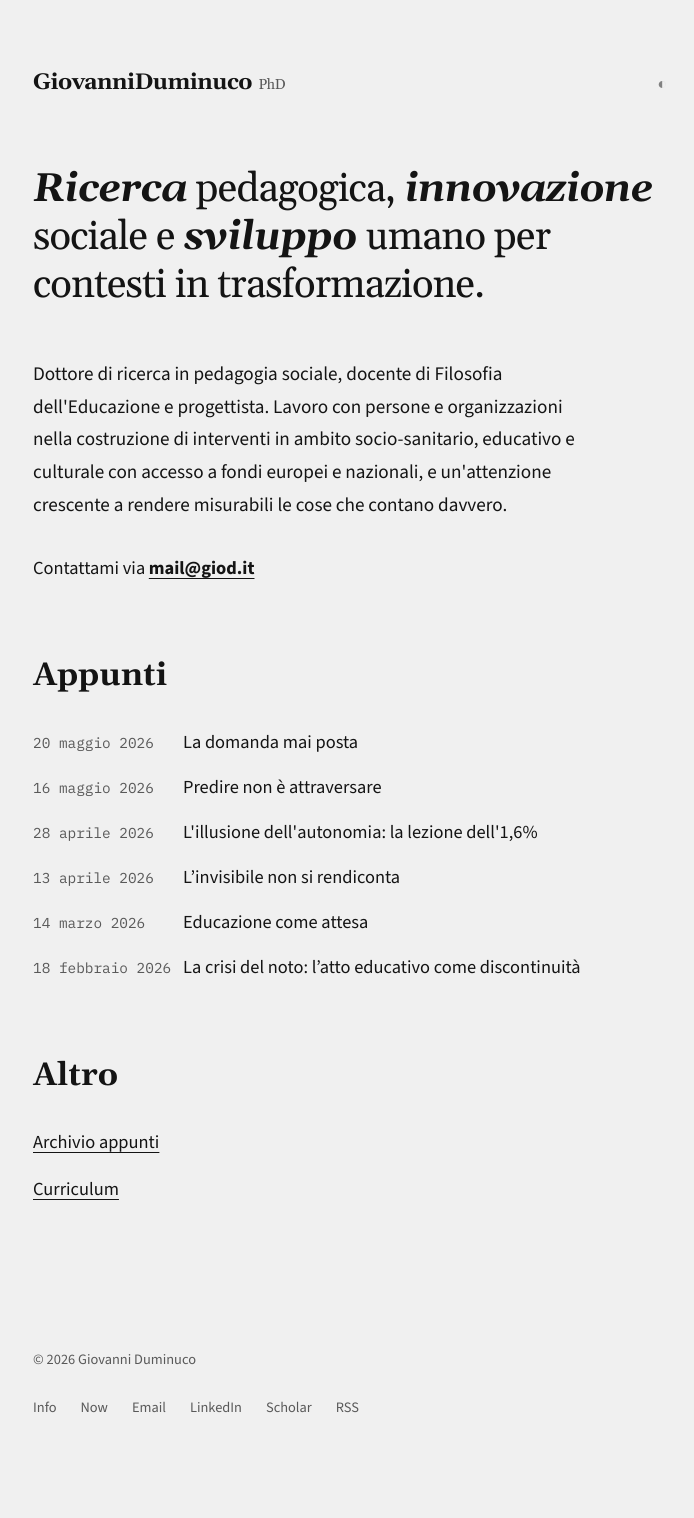
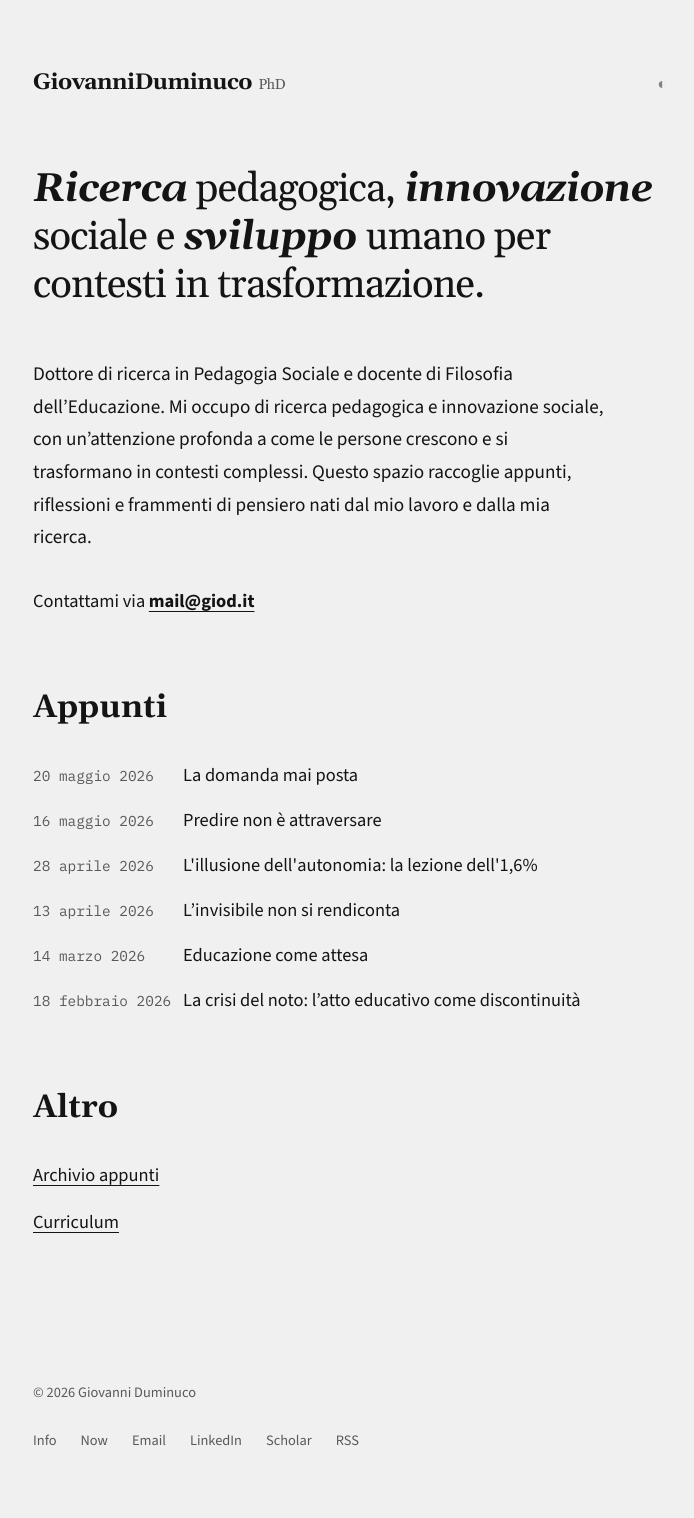
Before and after one commit to dumgio/dumgio.github.io, a Jekyll site: the page built from index.html, in a window 1280 px wide. Shown: the whole page, without its empty margins (127-821 px from the left). Built offline with Jekyll 4.4.1, drawn with Linux system fonts in a browser that asks for light colours; comment, search, counter and statistics services are not loaded; before the commit the page ends 1485 px from its top, so only the background shows below that.

Commit message:
Update index.html

```diff
--- a/index.html
+++ b/index.html
@@ -7,7 +7,9 @@ layout: default
 </div>
 
 <p style="font-size: 1.2rem; margin-bottom: 2rem;">
-  Dottore di ricerca in pedagogia sociale, docente di Filosofia dell'Educazione e progettista. Lavoro con persone e organizzazioni nella costruzione di interventi in ambito socio-sanitario, educativo e culturale con accesso a fondi europei e nazionali, e un'attenzione crescente a rendere misurabili le cose che contano davvero.</p>
+  Dottore di ricerca in Pedagogia Sociale e docente di Filosofia dell’Educazione.
+Mi occupo di ricerca pedagogica e innovazione sociale, con un’attenzione profonda a come le persone crescono e si trasformano in contesti complessi.
+Questo spazio raccoglie appunti, riflessioni e frammenti di pensiero nati dal mio lavoro e dalla mia ricerca.</p>
 <p>Contattami via <strong><a href="mailto:mail@giod.it">mail@giod.it</a></strong></p>
 
 <h2>Appunti</h2>
```
